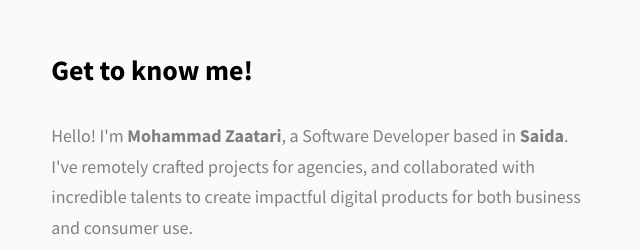
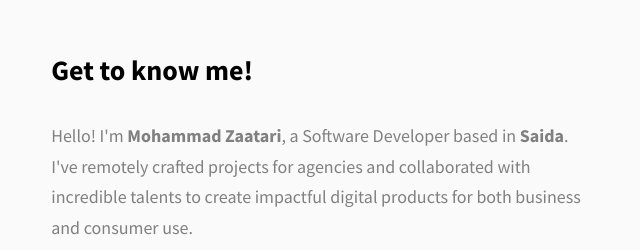
Before and after one commit to taha007860/Mohammad-Zaatari-Portfolio, a website: page index.html in a window 1280 px wide. Shown: the part 1120-1370 px from the top of the page, 0-640 px from the left. Drawn offline with Linux system fonts and the light colour scheme.

Commit message:
fixed text

```diff
--- a/index.html
+++ b/index.html
@@ -149,7 +149,7 @@
           <div class="about__content-main">
             <h3 class="about__content-title">Get to know me!</h3>
             <div class="about__content-details">
-              <p class="about__content-details-para">Hello! I'm <strong>Mohammad Zaatari</strong>, a Software Developer based in <strong>Saida</strong>. I've remotely crafted projects for agencies, and collaborated with incredible talents to create impactful digital products for both business and consumer use.</p>
+              <p class="about__content-details-para">Hello! I'm <strong>Mohammad Zaatari</strong>, a Software Developer based in <strong>Saida</strong>. I've remotely crafted projects for agencies and collaborated with incredible talents to create impactful digital products for both business and consumer use.</p>
 
               <p class="about__content-details-para">As a USAID scholar and computer scientist at the American University of Beirut, I have a passion for generating endless
                 creative ideas and bringing them to life through deliberate and thoughtful implementation. I invest time in learning and
```
